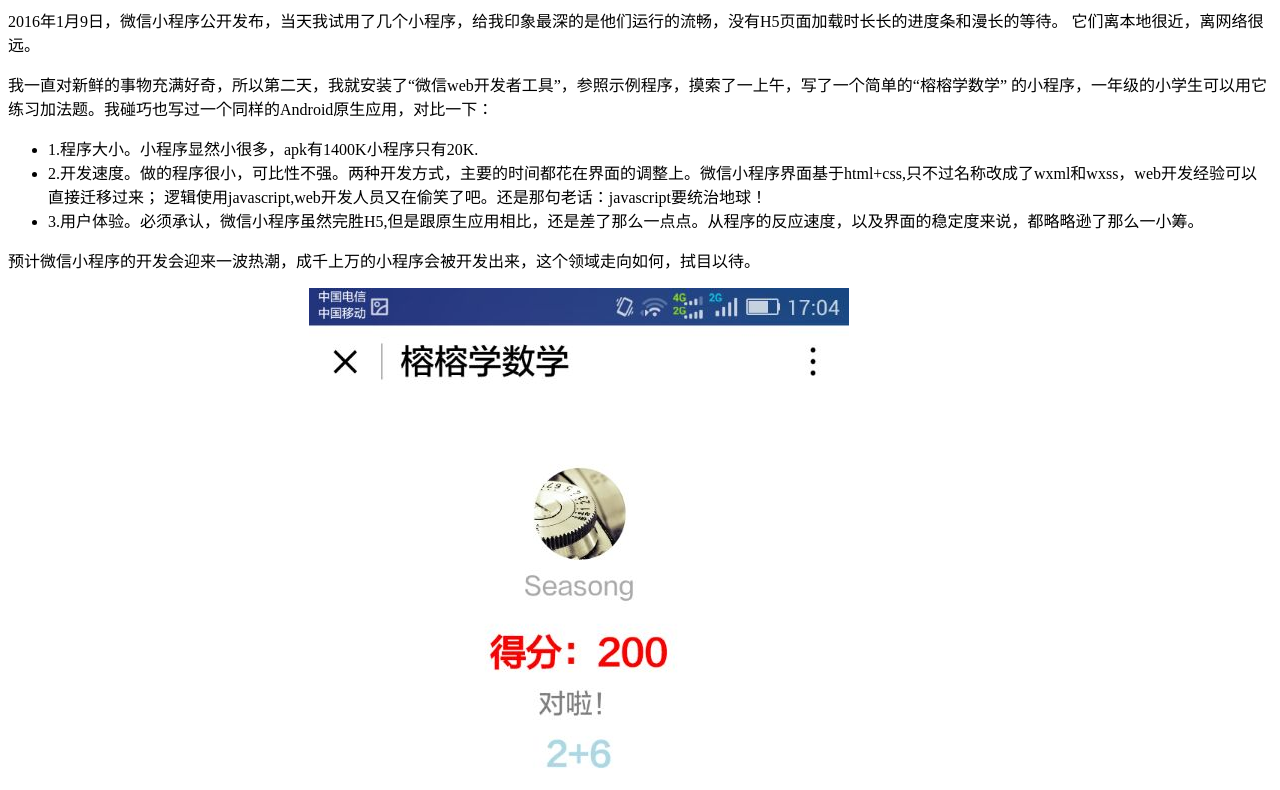
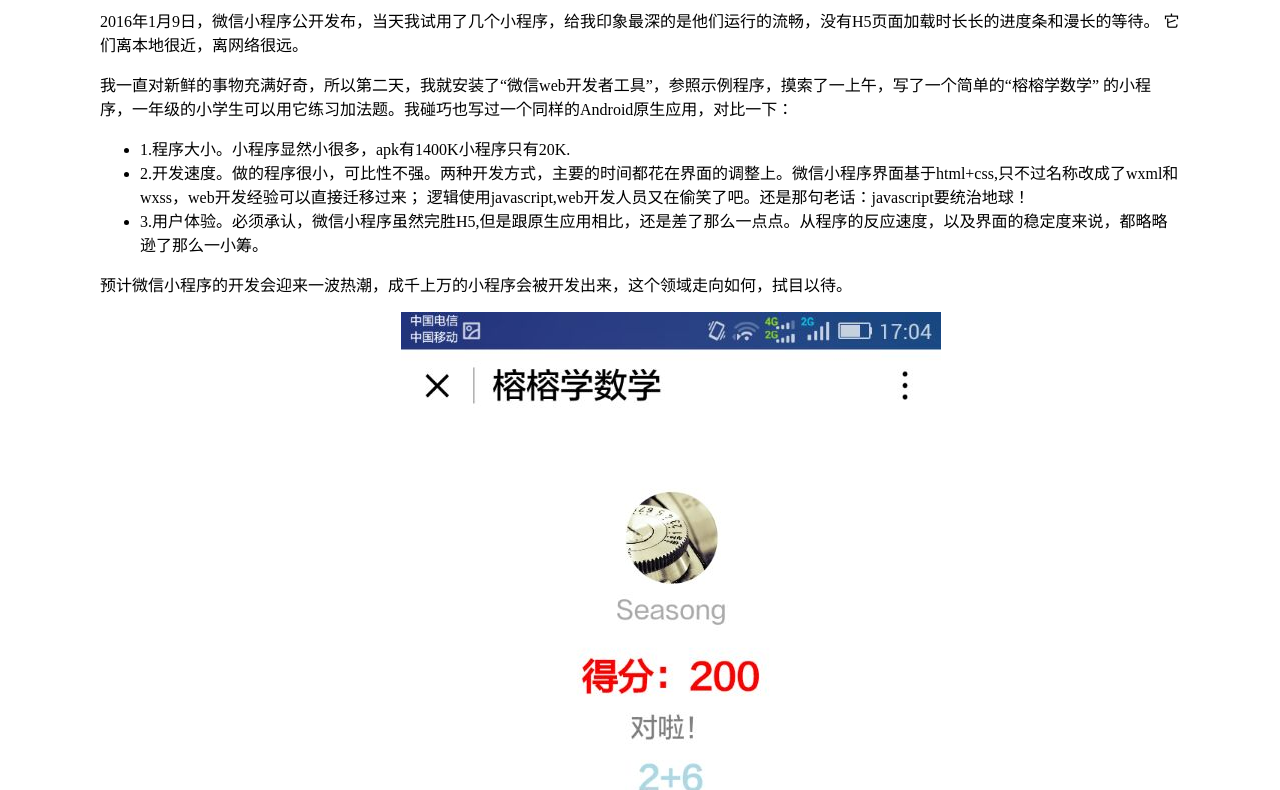
Before and after one commit to seasong/seasong.github.io, a plain HTML site: page index.html in a window 1280 px wide. Shown: the part 81-871 px from the top of the page. Drawn offline with Linux system fonts and the light colour scheme.

Commit message:
Update index.html

```diff
--- a/index.html
+++ b/index.html
@@ -1,5 +1,8 @@
 <!DOCTYPE html>
 <html>
+  <head>
+    <link href="./style.css" rel="stylesheet" type="text/css">
+  </head>
 <body>
   <header></header>
   <div class="content">
```
